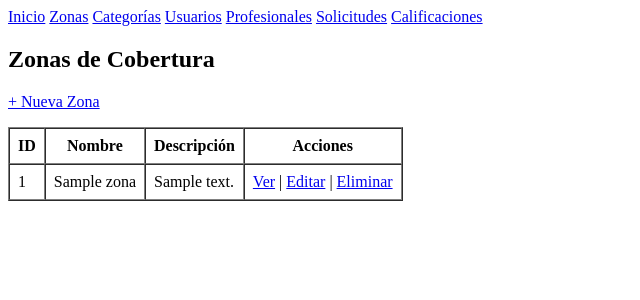
After one commit to EvaMaria93/soluciones-emergencias, a Node server app: page /zonas in a window 1280 px wide. The commit adds this page. Shown: the top 300 px of the page, without its empty margins (0-640 px from the left). Run offline with Node 20, Linux system fonts and the light colour scheme; tables that the repository leaves empty or names only in its code hold one stand-in row (values such as "Sample post"); some libraries are stand-ins or nearby versions.

Commit message:
Se creo las vistas ,controladores y rutas de zonas, ademas se hicieron modificaciones en index y louyats

```diff
--- a/index.js
+++ b/index.js
@@ -8,6 +8,7 @@ const mainRouter = require('./src/routes/main.router');
 require('./src/models/db');
 const app = express();
 const PORT = process.env.PORT || 3000;
+const zonasRouter = require('./src/routes/zonas.router');
 
 app.set('view engine', 'ejs');
 app.set('views', path.join(__dirname, 'src/views'));
@@ -20,6 +21,7 @@ app.use(express.static(path.join(__dirname, 'public')));
 app.use(methodOverride('_method'));
 
 app.use('/', mainRouter);
+app.use('/zonas', zonasRouter);
 
 app.listen(PORT, () => {
     console.log(`Servidor corriendo en http://localhost:${PORT}`);
--- /dev/null
+++ b/src/controllers/zonas.controllers.js
@@ -0,0 +1,116 @@
+const Zona = require('../models/zona.model');
+
+const index = async (req, res) => {
+    try {
+        const zonas = await Zona.getAll();
+        res.render('zonas/index', { zonas });
+    } catch (error) {
+        console.error(error);
+        res.status(500).send('Error al obtener las zonas');
+    }
+};
+
+const show = async (req, res) => {
+    try {
+        const zona = await Zona.getById(req.params.id);
+        if (!zona) {
+            return res.status(404).send('Zona no encontrada');
+        }
+        res.render('zonas/show', { zona });
+    } catch (error) {
+        console.error(error);
+        res.status(500).send('Error al obtener el detalle de la zona');
+    }
+};
+
+const createForm = (req, res) => {
+    res.render('zonas/create', { error: null, zona: {} });
+};
+
+const store = async (req, res) => {
+    const name = (req.body.name || '').trim();
+    const description = (req.body.description || '').trim();
+
+    if (!name) {
+        return res.status(400).render('zonas/create', {
+            error: 'El nombre de la zona es obligatorio.',
+            zona: { name, description }
+        });
+    }
+
+    try {
+        await Zona.create({ name, description });
+        res.redirect('/zonas');
+    } catch (error) {
+        console.error(error);
+        res.status(500).send('Error al guardar la zona');
+    }
+};
+
+const editForm = async (req, res) => {
+    try {
+        const zona = await Zona.getById(req.params.id);
+        if (!zona) {
+            return res.status(404).send('Zona no encontrada');
+        }
+        res.render('zonas/edit', { zona, error: null });
+    } catch (error) {
+        console.error(error);
+        res.status(500).send('Error al cargar la zona');
+    }
+};
+
+const update = async (req, res) => {
+    const { id } = req.params;
+    const name = (req.body.name || '').trim();
+    const description = (req.body.description || '').trim();
+
+    if (!name) {
+        return res.status(400).render('zonas/edit', {
+            zona: { id, name, description },
+            error: 'El nombre de la zona es obligatorio.'
+        });
+    }
+
+    try {
+        await Zona.update(id, { name, description });
+        res.redirect('/zonas');
+    } catch (error) {
+        console.error(error);
+        res.status(500).send('Error al actualizar la zona');
+    }
+};
+
+const deleteForm = async (req, res) => {
+    try {
+        const zona = await Zona.getById(req.params.id);
+        if (!zona) {
+            return res.status(404).send('Zona no encontrada');
+        }
+        res.render('zonas/delete', { zona });
+    } catch (error) {
+        console.error(error);
+        res.status(500).send('Error al cargar la confirmación');
+    }
+};
+
+const destroy = async (req, res) => {
+    try {
+        await Zona.remove(req.params.id);
+        res.redirect('/zonas');
+    } catch (error) {
+        console.error(error);
+        res.status(500).send('Error al eliminar la zona');
+    }
+};
+
+module.exports = {
+    index,
+    show,
+    createForm,
+    store,
+    editForm,
+    update,
+    deleteForm,
+    destroy
+};
--- /dev/null
+++ b/src/models/zona.model.js
@@ -0,0 +1,45 @@
+const db = require('./db');
+
+const getAll = async () => {
+    const [rows] = await db.query(
+        'SELECT id, nombre AS name, descripcion AS description FROM zonas ORDER BY nombre ASC'
+    );
+    return rows;
+};
+
+const getById = async (id) => {
+    const [rows] = await db.query(
+        'SELECT id, nombre AS name, descripcion AS description FROM zonas WHERE id = ?',
+        [id]
+    );
+    return rows[0];
+};
+
+const create = async ({ name, description }) => {
+    const [result] = await db.query(
+        'INSERT INTO zonas (nombre, descripcion) VALUES (?, ?)',
+        [name, description || null]
+    );
+    return result.insertId;
+};
+
+const update = async (id, { name, description }) => {
+    const [result] = await db.query(
+        'UPDATE zonas SET nombre = ?, descripcion = ? WHERE id = ?',
+        [name, description || null, id]
+    );
+    return result.affectedRows;
+};
+
+const remove = async (id) => {
+    const [result] = await db.query('DELETE FROM zonas WHERE id = ?', [id]);
+    return result.affectedRows;
+};
+
+module.exports = {
+    getAll,
+    getById,
+    create,
+    update,
+    remove
+};
--- a/src/views/layouts/layouts.ejs
+++ b/src/views/layouts/layouts.ejs
@@ -7,6 +7,17 @@
     <link rel="stylesheet" href="/css/style.css">
 </head>
 <body>
+    <header>
+        <nav>
+            <a href="/">Inicio</a>
+            <a href="/zonas">Zonas</a>
+            <a href="/categorias">Categorías</a>
+            <a href="/usuarios">Usuarios</a>
+            <a href="/profesionales">Profesionales</a>
+            <a href="/solicitudes">Solicitudes</a>
+            <a href="/calificaciones">Calificaciones</a>
+        </nav>
+    </header>
     <main>
         <%- body %>
     </main>
--- /dev/null
+++ b/src/views/zonas/index.ejs
@@ -0,0 +1,33 @@
+<section>
+    <h1>Zonas de Cobertura</h1>
+    <p><a href="/zonas/create">+ Nueva Zona</a></p>
+
+    <% if (zonas.length === 0) { %>
+        <p>Todavía no hay zonas cargadas.</p>
+    <% } else { %>
+        <table border="1" cellpadding="8" cellspacing="0">
+            <thead>
+                <tr>
+                    <th>ID</th>
+                    <th>Nombre</th>
+                    <th>Descripción</th>
+                    <th>Acciones</th>
+                </tr>
+            </thead>
+            <tbody>
+                <% zonas.forEach(zona => { %>
+                    <tr>
+                        <td><%= zona.id %></td>
+                        <td><%= zona.name %></td>
+                        <td><%= zona.description || '-' %></td>
+                        <td>
+                            <a href="/zonas/<%= zona.id %>">Ver</a> |
+                            <a href="/zonas/<%= zona.id %>/edit">Editar</a> |
+                            <a href="/zonas/<%= zona.id %>/delete">Eliminar</a>
+                        </td>
+                    </tr>
+                <% }) %>
+            </tbody>
+        </table>
+    <% } %>
+</section>
```
Also changed, not shown: src/routes/zonas.router.js (added, +14 -0 lines), src/views/zonas/create.ejs (added, +13 -0 lines), src/views/zonas/delete.ejs (added, +9 -0 lines), src/views/zonas/edit.ejs (added, +13 -0 lines), src/views/zonas/forms.ejs (added, +10 -0 lines), src/views/zonas/shows.ejs (added, +12 -0 lines).
